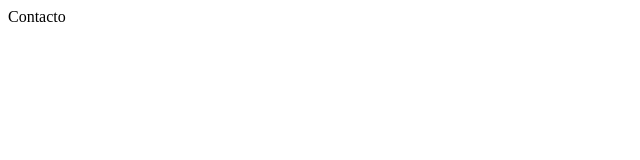
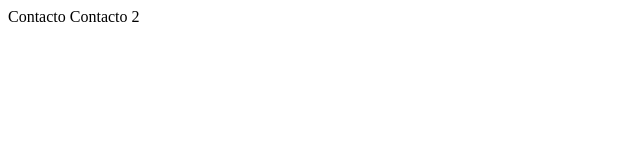
Before and after one commit to jvaguirre/cursoGIT, a plain HTML site: page contacto.html in a window 1280 px wide. Shown: the full height of the page, 0-640 px from the left. Drawn offline with Linux system fonts and the light colour scheme.

Commit message:
Arreglo de contacto

```diff
--- a/contacto.html
+++ b/contacto.html
@@ -1,3 +1,6 @@
 <html>
 Contacto
+
+Contacto 2
+
 </html>
```
